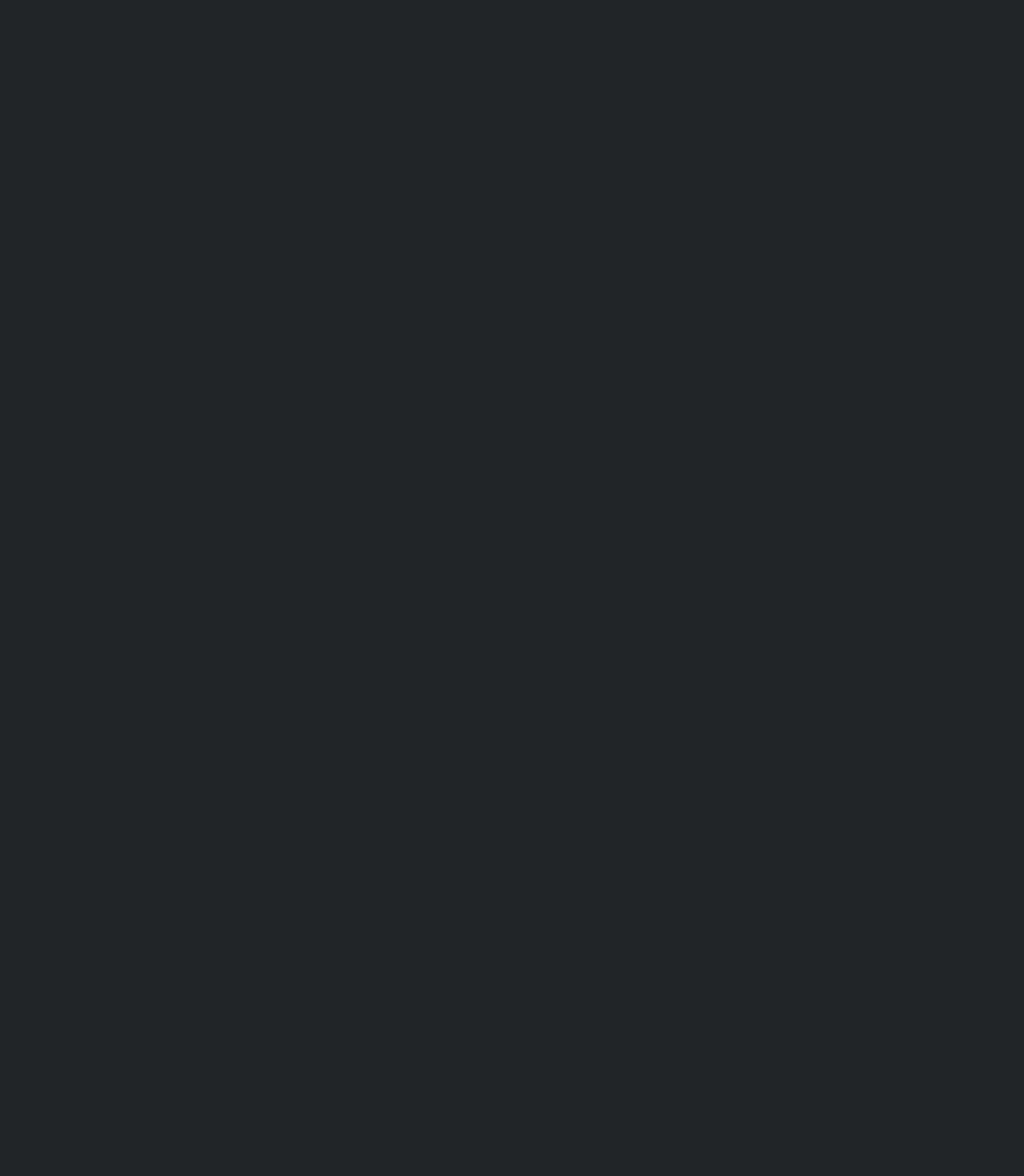
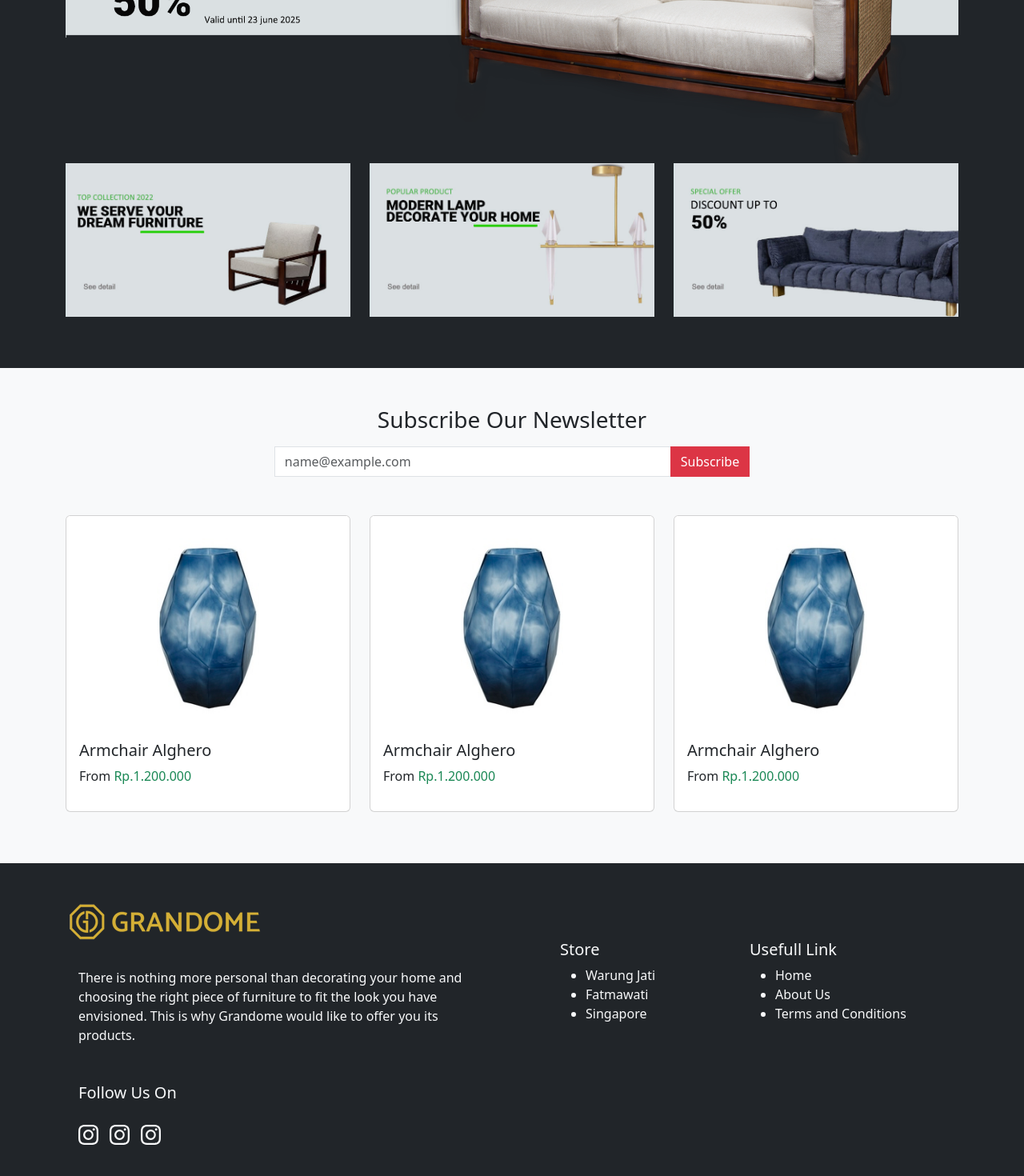
Before and after one commit to alanpram/LaravelReactjs-Frontend, a React (Vite) app: page / in a window 1280 px wide. Shown: the part 1306-2776 px from the top of the page at 80% size. Before the commit the page ends 1085 px from the top, so only its background shows below. Built offline with nearby package versions, Linux system fonts and the light colour scheme; no server answers.

Commit message:
temporary layout for home

```diff
--- a/src/App.jsx
+++ b/src/App.jsx
@@ -6,6 +6,10 @@ import Navbar from './component/home/NavbarComponent';
 import Banner from './component/home/BannerComponent';
 import ContentPromo from './component/home/ContentPromoComponent';
 import ProductComponent from './component/home/ProductComponent';
+
+import BlogComponent from './component/home/BlogComponent';
+import BannerPromoComponent from './component/home/BannerPromoComponent';
+import FooterComp from './component/home/FooterComp';
 
 function App() {
 
@@ -36,8 +40,12 @@ function App() {
       <ContentPromo/>
 
       <ProductComponent/>
-      <p className='text-danger'>dsfsdfsdfdsfs</p>
 
+      <BannerPromoComponent/>
+
+      <BlogComponent/>
+
+      <FooterComp/>
     </div>
   );
 }
--- /dev/null
+++ b/src/component/home/BannerPromoComponent.jsx
@@ -0,0 +1,40 @@
+
+import React from "react";
+import { Button, Card, Col, Container, Form, Row } from "react-bootstrap";
+import CardHeader from "react-bootstrap/esm/CardHeader";
+import BannerPromo from '../../assets/img/layout/banner-promo.png';
+import Contenta from '../../assets/img/layout/contenta.jpg';
+import Contentb from '../../assets/img/layout/contentb.jpg';
+import Contentc from '../../assets/img/layout/contentc.jpg';
+
+const BannerPromoComponent = () => {
+    return(
+        <div className="mb-5">
+            <Container className=''>
+                <div className='banner-promo mt-5'>
+                    <img className='w-100 mg-mt-5' src={BannerPromo}/>
+                </div>
+                <Row>
+                    <Col md={4} className='mb-3'>
+                        <div className='content-promo'>
+                            <img className='content-promo-img' src={Contenta} alt="content"/>
+                        </div>
+                    </Col>
+                    <Col md={4} className='mb-3'>
+                        <div className='content-promo'>
+                            <img className='content-promo-img' src={Contentb} alt="content"/>
+                        </div>
+                    </Col>
+                    <Col md={4} className='mb-3'>
+                        <div className='content-promo'>
+                            <img className='content-promo-img' src={Contentc} alt="content"/>
+                        </div>
+                    </Col>
+                </Row>
+            </Container>
+        </div>
+    );
+
+}
+
+export default BannerPromoComponent;
--- /dev/null
+++ b/src/component/home/BlogComponent.jsx
@@ -0,0 +1,78 @@
+import React from "react";
+import { Button, Card, Col, Container, Form, Row } from "react-bootstrap";
+import CardHeader from "react-bootstrap/esm/CardHeader";
+import img3 from '../../assets/img/layout/img3.jpg';
+
+const BlogComponent = () => {
+    return(
+        <div className="bg-light p-5">
+            <Container className=''>
+                <h3 className=" text-center">Subscribe Our Newsletter</h3>
+                <Form className="w-100">
+                    <div className="d-flex align-items-center justify-content-center mt-3 ">
+                        <Form.Group controlId="exampleForm.ControlInput1 ">
+                            <Form.Control className="form-subscribe" type="email" placeholder="name@example.com" />
+                        </Form.Group>
+                        <Button className="btn btn-danger btn-form-subscribe">Subscribe</Button>
+                    </div>
+                </Form>
+                <Row className="mt-5">
+                    <Col md={4} className='mb-3'>
+                        <div className='content-promo'>
+                            <Card>
+                                <Card.Img variant="top" src={img3} />
+                                <Card.Body>
+                                    <Card.Title>Armchair Alghero</Card.Title>
+                                    <Card.Text>
+                                        <div className="d-md-flex justify-content-between">
+                                            <p>From <span className="text-success">Rp.1.200.000</span></p>
+                                            <p className=""></p>
+                                        </div>
+
+                                    </Card.Text>
+                                </Card.Body>
+                            </Card>
+                        </div>
+                    </Col>
+                    <Col md={4} className='mb-3'>
+                        <div className='content-promo'>
+                                <Card>
+                                <Card.Img variant="top" src={img3} />
+                                <Card.Body>
+                                    <Card.Title>Armchair Alghero</Card.Title>
+                                    <Card.Text>
+                                        <div className="d-md-flex justify-content-between">
+                                            <p>From <span className="text-success">Rp.1.200.000</span></p>
+                                            <p className=""></p>
+                                        </div>
+
+                                    </Card.Text>
+                                </Card.Body>
+                            </Card>
+                        </div>
+                    </Col>
+                    <Col md={4} className='mb-3'>
+                        <div className='content-promo'>
+                            <Card>
+                                <Card.Img variant="top" src={img3} />
+                                <Card.Body>
+                                    <Card.Title>Armchair Alghero</Card.Title>
+                                    <Card.Text>
+                                        <div className="d-md-flex justify-content-between">
+                                            <p>From <span className="text-success">Rp.1.200.000</span></p>
+                                            <p className=""></p>
+                                        </div>
+
+                                    </Card.Text>
+                                </Card.Body>
+                            </Card>
+                        </div>
+                    </Col>
+                </Row>
+            </Container>
+        </div>
+    );
+
+}
+
+export default BlogComponent;
--- /dev/null
+++ b/src/component/home/FooterComp.jsx
@@ -0,0 +1,53 @@
+import React from "react";
+import { Col, Container, Row } from "react-bootstrap";
+import Logo from '../../assets/img/layout/logo-dark.png';
+import { BsInstagram,BsYoutube } from "react-icons/bs";
+
+
+const FooterComp = () => {
+    return(
+        <Container className="mt-5">
+            <Row>
+                <Col md={6}>
+                    <img src={Logo} alt="Logo"/>
+                    <p className="text-light mt-3 p-3">There is nothing more personal than decorating your home and choosing the right piece of furniture to fit the look you have envisioned. This is why Grandome would like to offer you its products.</p>
+
+                    <div className="p-3">
+                        <h5 className="text-light">Follow Us On</h5>
+                        <div className="text-light">
+                            <BsInstagram className="social-icon"/>
+                            <BsInstagram className="social-icon"/>
+                            <BsInstagram className="social-icon"/>
+                        </div>
+                    </div>
+
+                </Col>
+                <Col className="text-light" md={6}>
+                    <Row className="p-5">
+                        <Col md={6}>
+                            <h5 >Store</h5>
+                                <ul>
+                                    <li>Warung Jati</li>
+                                    <li>Fatmawati</li>
+                                    <li>Singapore</li>
+                                </ul>
+                        </Col>
+                        <Col md={6}>
+                            <h5 >Usefull Link</h5>
+                                <ul>
+                                    <li>Home</li>
+                                    <li>About Us</li>
+                                    <li>Terms and Conditions</li>
+                                </ul>
+                        </Col>
+                    </Row>
+                </Col>
+            </Row>
+            <div className="text-center text-secondary mt-5">
+                @Grandome2023
+            </div>
+        </Container>
+    );
+}
+
+export default FooterComp;
--- a/src/component/home/ProductComponent.jsx
+++ b/src/component/home/ProductComponent.jsx
@@ -9,6 +9,7 @@ import img6 from '../../assets/img/layout/img6.jpg';
 import img7 from '../../assets/img/layout/img7.jpg';
 import img8 from '../../assets/img/layout/img8.jpg';
 import CardHeader from "react-bootstrap/esm/CardHeader";
+import { BsFillStarFill } from "react-icons/bs";
 
 const ProductComponent = () => {
     return(
@@ -19,13 +20,13 @@ const ProductComponent = () => {
                     {Array.from({ length: 8 }).map((_, index) => (
                     <Col xs={6} md={3} className='product mb-3'>
                         <Card>
-                            <Card.Img variant="top" src={img1} />
+                            <Card.Img variant="top" src={img3} />
                             <Card.Body>
                                 <Card.Title>Armchair Alghero</Card.Title>
                                 <Card.Text>
-                                    <div className="d-flex justify-content-between">
+                                    <div className=" justify-content-between">
                                         <p>From <span className="text-success">Rp.1.200.000</span></p>
-                                        <p className="">/\/\/\</p>
+                                        <p className=""><BsFillStarFill/><BsFillStarFill/><BsFillStarFill/><BsFillStarFill/><BsFillStarFill/></p>
                                     </div>
 
                                 </Card.Text>
--- a/src/index.css
+++ b/src/index.css
@@ -18,6 +18,23 @@
   width: 100%;
 }
 
+.form-subscribe{
+  width:500px !important;
+  border-radius: 0px !important;
+}
+
+.btn-form-subscribe{
+  margin-left: -5px !important;
+  border-radius: 0px !important;
+}
+
+.social-icon{
+  font-size: 25px;
+  margin-right: 14px;
+  margin-top: 20px;
+}
+
+
 @media only screen and (min-width: 992px) {
   .swiper-image{
       height: 700px;
```
Also changed, not shown: src/assets/img/layout/banner-promo.png (added), src/assets/img/layout/logo.png (added).
